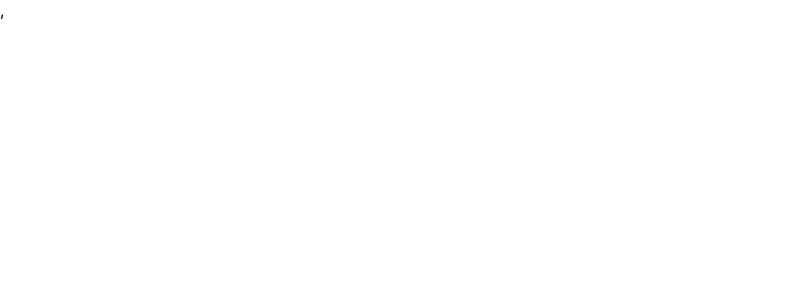
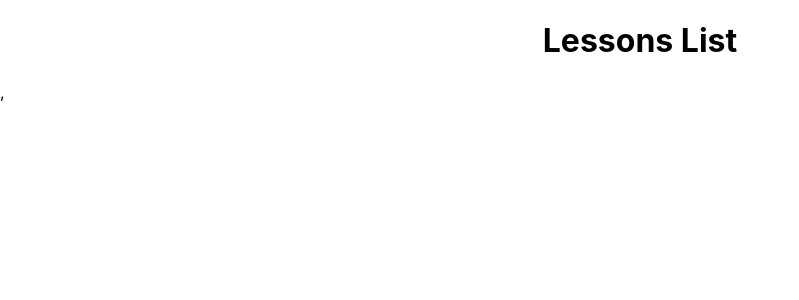
Before and after one commit to dclements9/Hara-Frontend-v2, a React (Create React App) app: page /lessons in a window 1280 px wide. Shown: the top 300 px of the page, without its empty margins (0-799 px from the left). Built offline with nearby package versions, Linux system fonts and the light colour scheme.

Commit message:
Added lessonsList

```diff
--- a/src/App.js
+++ b/src/App.js
@@ -4,6 +4,7 @@ import './App.css';
 import { BrowserRouter as Router, Route } from 'react-router-dom'
 import Home from './components/Home'
 import UsersList from './containers/UsersList'
+import LessonsList from './containers/LessonsList'
 
 function App() {
   return (
@@ -11,6 +12,7 @@ function App() {
       <Router>
         <Route exact path="/" component={Home} />
         <Route path="/users" component={UsersList} />
+        <Route path="/lessons" component={LessonsList} />
       </Router>
     </div>
   );
--- /dev/null
+++ b/src/containers/LessonsList.js
@@ -0,0 +1,15 @@
+import React, { Component } from 'react'
+
+class LessonsList extends Component {
+
+    render() {
+        return (
+            <div>
+                <h1> Lessons List </h1>
+            </div>
+        )
+    }
+
+}
+
+export default LessonsList
--- /dev/null
+++ b/src/reducers/lessonReducer.js
@@ -0,0 +1,7 @@
+export default (state = [{title: 'Beginner class', description: "For beginners"}], action) => {
+    switch (action.type) {
+
+        default:
+            return state
+    }
+  }
```
Also changed, not shown: src/reducers/index.js (+5 -2 lines).
